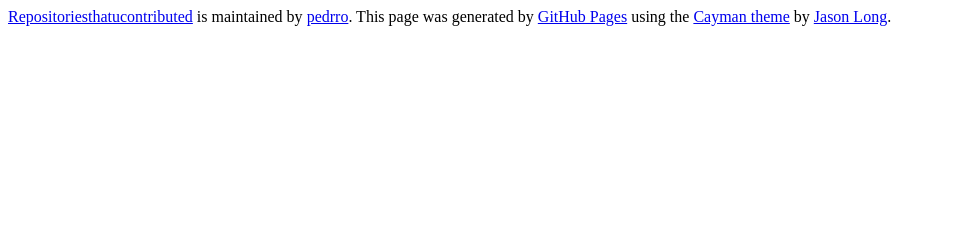
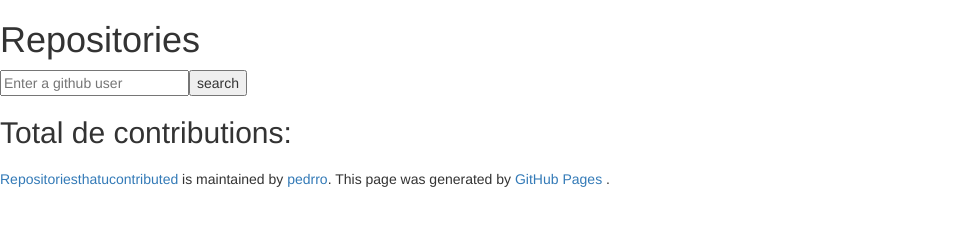
Before and after one commit to pedrro/RepositoriesThatUContributed, a website: page index.html in a window 1280 px wide. Shown: the whole page, without its empty margins (0-954 px from the left). Drawn offline with Linux system fonts and the light colour scheme.

Commit message:
adding initial access to github api

```diff
--- a/index.html
+++ b/index.html
@@ -1,31 +1,57 @@
 <!DOCTYPE html>
-<html lang="en-us">
+<html lang="en-us" ng-app="AllRepositoriesContributed">
   <head>
     <meta charset="UTF-8">
     <title>Repositoriesthatucontributed by pedrro</title>
     <meta name="viewport" content="width=device-width, initial-scale=1">
+    <script type="text/javascript" src="javascripts/vendor/underscore.js"></script>
+    <script type="text/javascript" src="javascripts/vendor/jquery.min.js"></script>
+    <script type="text/javascript" src="javascripts/vendor/bootstrap.min.js"></script>
+    <script type="text/javascript" src="javascripts/vendor/angular.min.js"></script>
+    <script type="text/javascript" src="javascripts/app.js"></script>
+    <script type="text/javascript" src="javascripts/RepositoriesCtrl.js"></script>
 
+    <link rel="stylesheet" href="stylesheets/main.css">
+    <link rel="stylesheet" href="stylesheets/vendor/bootstrap.min.css">
   </head>
   <body>
+    <h1>Repositories</h1>
+    <div ng-controller="RepositoriesCtrl as controller">
 
+<form ng-submit="search()">
+  <div class="input-group search-bar">
+    <input type="text" ng-model="user" placeholder="Enter a github user"/>
+<input type="submit" value="search" />
+  </div>
+</form>
+    <h2>Total de contributions: {{userRepositories.total_count}}</h2>
+    <ul class="list-group">
+          <li class="list-group-item" ng-repeat="repositories in userRepositories">
+              <p>{{repositories}}</p>
+          </li>
+        </ul>
+</div>
     <footer class="site-footer">
-        <span class="site-footer-owner"><a href="https://github.com/pedrro/AllRepositoriesContributed">Repositoriesthatucontributed</a> is maintained by <a href="https://github.com/pedrro">pedrro</a>.</span>
-
-        <span class="site-footer-credits">This page was generated by <a href="https://pages.github.com">GitHub Pages</a> using the <a href="https://github.com/jasonlong/cayman-theme">Cayman theme</a> by <a href="https://twitter.com/jasonlong">Jason Long</a>.</span>
+      <span class="site-footer-owner">
+        <a href="https://github.com/pedrro/AllRepositoriesContributed">Repositoriesthatucontributed</a>
+        is maintained by
+        <a href="https://github.com/pedrro">pedrro</a>.</span>
+      <span class="site-footer-credits">This page was generated by
+        <a href="https://pages.github.com">GitHub Pages</a>
+        .</span>
     </footer>
-
   </section>
-
   <script type="text/javascript">
-            var gaJsHost = (("https:" == document.location.protocol) ? "https://ssl." : "http://www.");
+    var gaJsHost = (("https:" == document.location.protocol)
+      ? "https://ssl."
+      : "http://www.");
     document.write(unescape("%3Cscript src='" + gaJsHost + "google-analytics.com/ga.js' type='text/javascript'%3E%3C/script%3E"));
   </script>
   <script type="text/javascript">
     try {
       var pageTracker = _gat._getTracker("UA-70316402-1");
       pageTracker._trackPageview();
-            } catch(err) {}
+    } catch (err) {}
   </script>
-
 </body>
 </html>
--- /dev/null
+++ b/javascripts/RepositoriesCtrl.js
@@ -0,0 +1,12 @@
+angular.module('AllRepositoriesContributed', []).controller('RepositoriesCtrl',['$scope','$http',function($scope, $http) {
+  $scope.userRepositories = [];
+  $scope.user = "";
+
+  $scope.search = function(){
+  $http.get("https://api.github.com/search/issues?q=type:pr+state:closed+author:"+$scope.user+"&per_page=100&page=1")
+  .then(function(response){
+    $scope.userRepositories = response.data.items;
+   });
+ };
+
+}]);
--- /dev/null
+++ b/javascripts/app.js
@@ -0,0 +1 @@
+angular.module('AllRepositoriesContributed', []);
```
Lines whose indentation alone changed are shown as unchanged.
